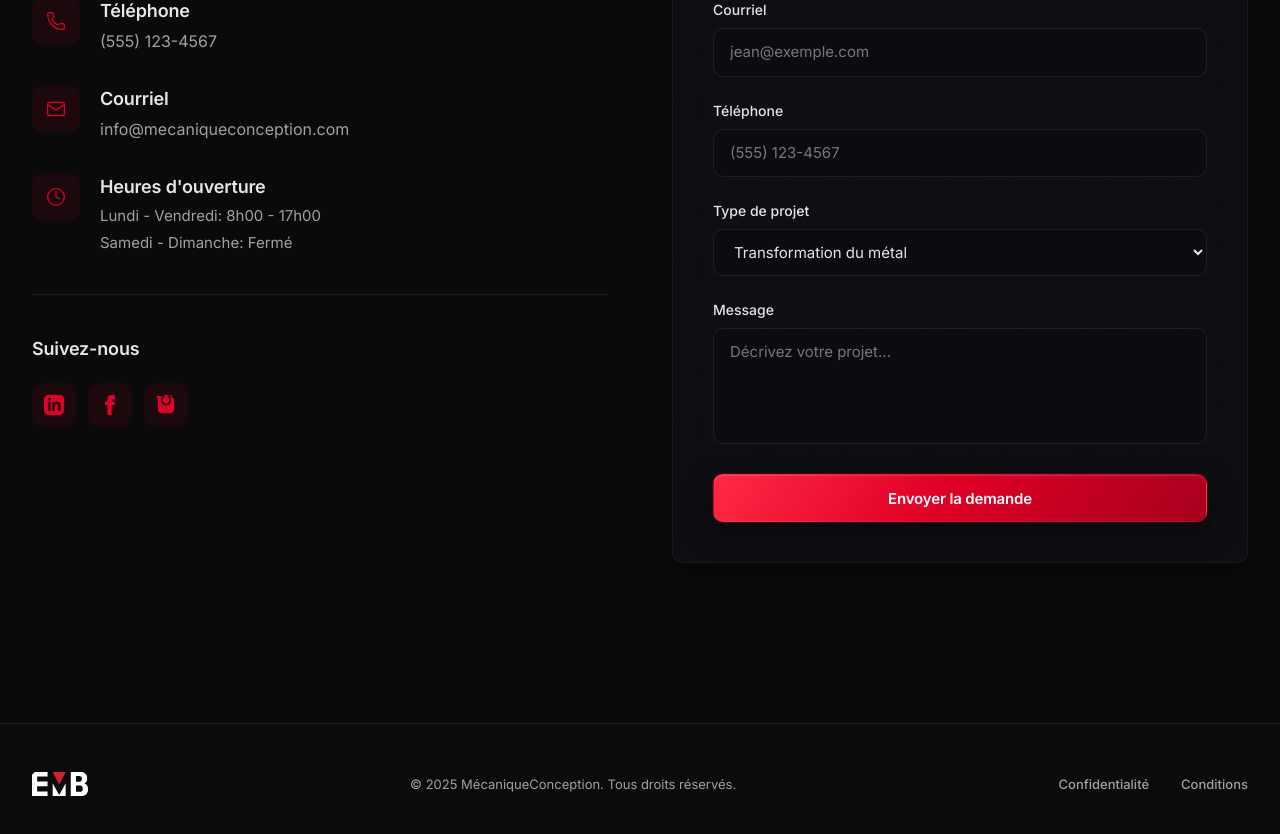
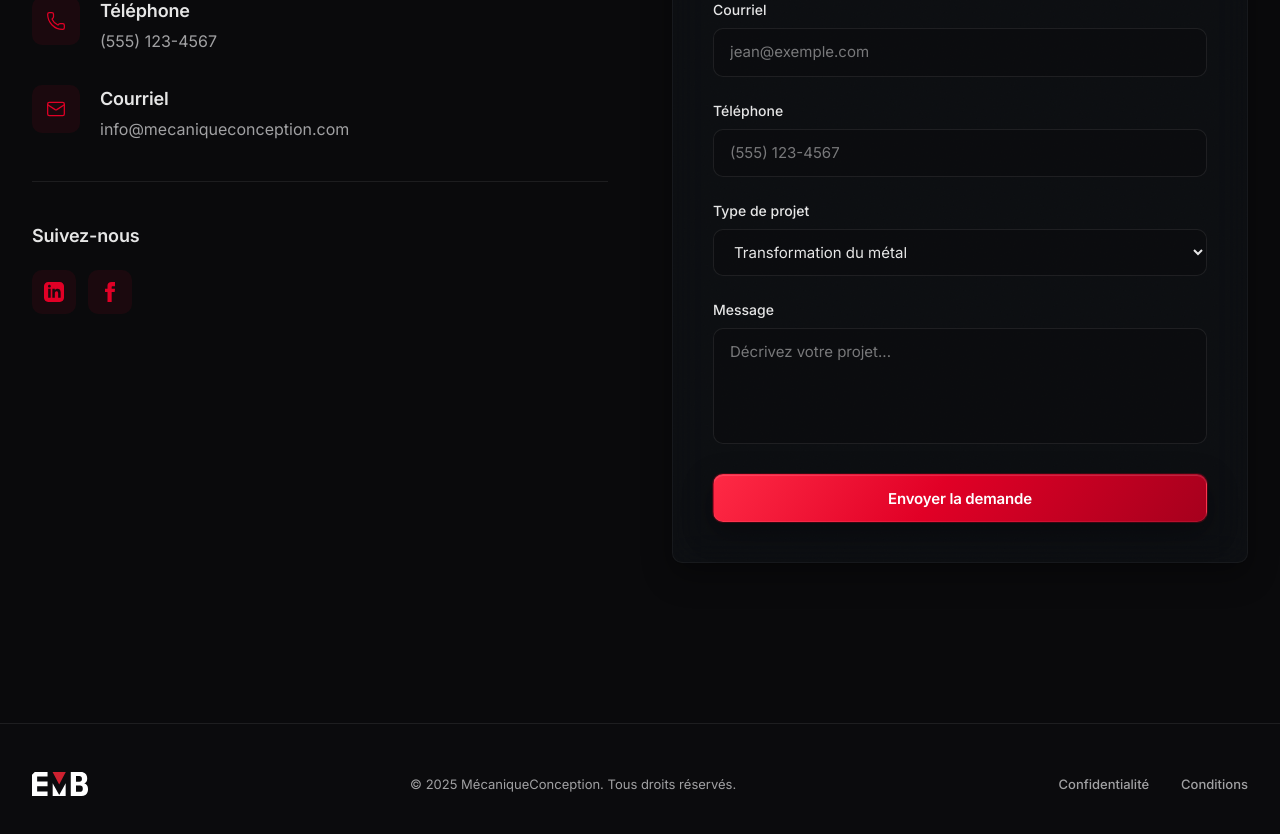
Before and after one commit to pierreolivierblais/emb, a Next.js app: page / in a window 1280 px wide. Shown: the part 5050-5884 px from the top of the page. Built offline with nearby package versions, Linux system fonts and the light colour scheme.

Commit message:
Remove hours section and trim social links

```diff
--- a/app/page.tsx
+++ b/app/page.tsx
@@ -1,4 +1,4 @@
-import { ArrowRight, CheckCircle2, Mail, Phone, Clock, Wrench, Package, Settings } from "lucide-react"
+import { ArrowRight, CheckCircle2, Mail, Phone, Wrench, Package, Settings } from "lucide-react"
 import { Button } from "@/components/ui/button"
 
 export default function Home() {
@@ -430,21 +430,6 @@ export default function Home() {
                   </div>
                 </div>
 
-                <div className="flex items-start gap-5">
-                  <div className="h-12 w-12 rounded-lg bg-primary/8 flex items-center justify-center flex-shrink-0">
-                    <Clock className="h-5 w-5 text-primary" strokeWidth={1.5} />
-                  </div>
-                  <div className="space-y-1">
-                    <h3
-                      className="font-semibold text-lg tracking-[-0.01em]"
-                      style={{ fontFamily: "var(--font-display)" }}
-                    >
-                      Heures d'ouverture
-                    </h3>
-                    <p className="text-muted-foreground text-[15px]">Lundi - Vendredi: 8h00 - 17h00</p>
-                    <p className="text-muted-foreground text-[15px]">Samedi - Dimanche: Fermé</p>
-                  </div>
-                </div>
               </div>
 
               <div className="pt-10 border-t border-border/40">
@@ -469,14 +454,6 @@ export default function Home() {
                   >
                     <svg className="h-5 w-5 text-primary" fill="currentColor" viewBox="0 0 24 24">
                       <path d="M9 8h-3v4h3v12h5v-12h3.642l.358-4h-4v-1.667c0-.955.192-1.333 1.115-1.333h2.885v-5h-3.808c-3.596 0-5.192 1.583-5.192 4.615v3.385z" />
-                    </svg>
-                  </a>
-                  <a
-                    href="#"
-                    className="h-11 w-11 rounded-lg bg-primary/8 hover:bg-primary/12 flex items-center justify-center transition-all"
-                  >
-                    <svg className="h-5 w-5 text-primary" fill="currentColor" viewBox="0 0 24 24">
-                      <path d="M12 2.163c3.204 0 3.584.012 4.85.07 3.252.148 4.771 1.691 4.919 4.919.058 1.265.069 1.645.069 4.849 0 3.205-.012 3.584-.069 4.849-.149 3.225-1.664 4.771-4.919 4.919-1.266.058-1.644.07-4.85.07-3.204 0-3.584-.012-4.849-.07-3.26-.149-4.771-1.699-4.919-4.92-.058-1.265-.07-1.689-.07-4.849 0-3.204.013-3.663.07-4.948.196-4.354-2.617-6.78-6.979-6.98-1.281-.059-1.69-.073-4.949-.073zm0-2.163c-3.403 0-6.162 2.759-6.162 6.162s2.759 6.163 6.162 6.163 6.162-2.759 6.162-6.163c0-3.403-2.759-6.162-6.162-6.162zm0 10.162c-2.209 0-4-1.79-4-4 0-2.209 1.791-4 4-4s4 1.791 4 4c0 2.21-1.791 4-4 4zm6.406-11.845c-.796 0-1.441.645-1.441 1.44s.645 1.44 1.441 1.44c.795 0 1.439-.645 1.439-1.44s-.644-1.44-1.439-1.44z" />
                     </svg>
                   </a>
                 </div>
```
